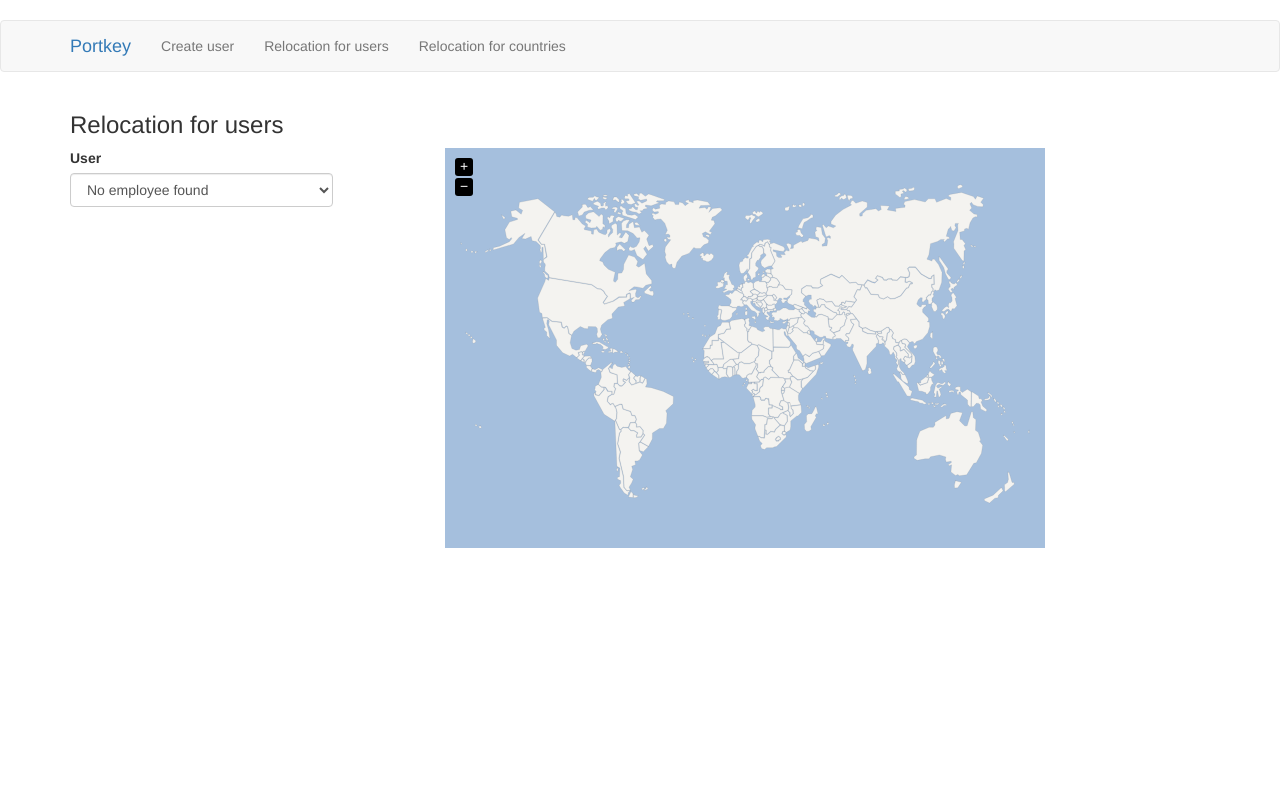
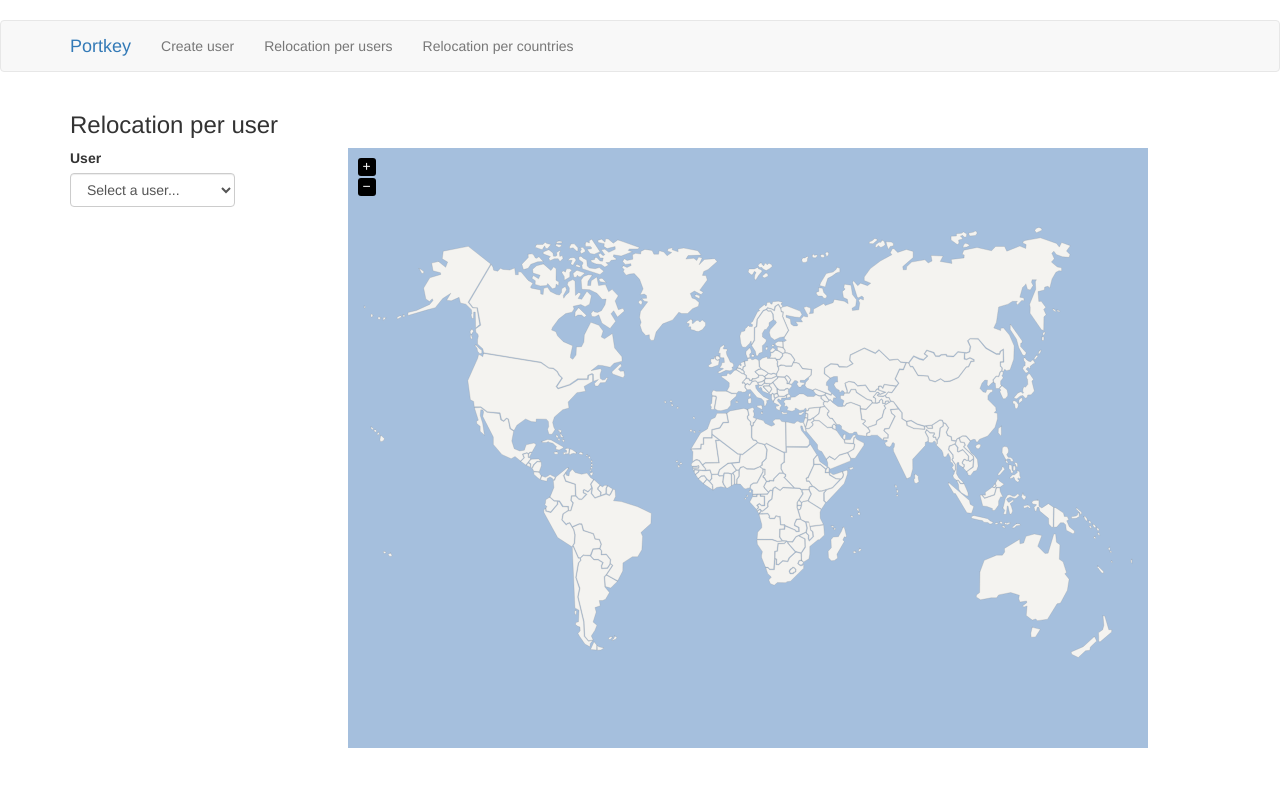
Before and after one commit to thiagosenador/RelocationTool, a Flask app: template RelocationTool/bookshelf/templates/ShowUserPreferences.html in a window 1280 px wide. Shown: the top 787 px of the page. Run offline with Flask 2, Linux system fonts and the light colour scheme; the template is opened without the code that fills it, so the values that code supplies are empty; some libraries are stand-ins or nearby versions.

Commit message:
bug fixes

```diff
--- a/RelocationTool/bookshelf/model_datastore.py
+++ b/RelocationTool/bookshelf/model_datastore.py
@@ -169,7 +169,7 @@ def GetUserCountriesByPreferences(limit=10, cursor=None, preferences=object):
     countries = builtin_list(map(from_datastore, countries))
 
     # Remove country exceptions
-    if ',' in preferences['ExceptCountries']:
+    if 'ExceptCountries' in preferences and ',' in preferences['ExceptCountries']:
         exceptionCountries = preferences['ExceptCountries'].split(',')
         for country in countries:
             if country['CountryName'] in exceptionCountries:
@@ -211,8 +211,8 @@ def createUserPreference(data):
 
     embedded_key = ds.key('User')
     embedded_entity = datastore.Entity(key=embedded_key)
-    embedded_entity['InternationalEducation'] = data['education'] == 'true' if 'education' in data  else False
-    embedded_entity['Population'] = int(data['population'])
+    embedded_entity['InternationalEducation'] = data['education'] == 'true' if 'education' in data else False
+    embedded_entity['Population'] = int(data['population']) if data['population'] != '' else int('0')
     embedded_entity['Climate'] = data['climate']
     embedded_entity['ExceptCountries'] = data['exceptions'] if 'exceptions' in data else ''
 
--- a/RelocationTool/bookshelf/templates/ShowUserPreferences.html
+++ b/RelocationTool/bookshelf/templates/ShowUserPreferences.html
@@ -2,14 +2,15 @@
 
 {% block content %}
 
-<h3>Relocation for users</h3>
+<h3>Relocation per user</h3>
 
-<form method="GET" enctype="multipart/form-data">
+<form method="GET" enctype="multipart/form-data" class="form">
     <div class="row">
         <div class="form-group">
-            <div class="col-md-3">
+            <div class="col-md-2">
                 <label for="user">User</label>
                 <select name="user" id="user" onchange="if (this.value) window.location.href = this.value;" class="form-control">
+                    <option>Select a user...</option>
                     {% for user in users %}
                     {% if countries == None %}
                     <option value="/ShowUserPreferences/{{user.UserName}}">{{user.UserName}}</option>
@@ -26,7 +27,7 @@
                 </select>
             </div>
 
-            <div id="vmap" style="width: 600px; height: 400px;" class="col-md-8 col-md-offset-1">
+            <div id="vmap" style="width: 800px; height: 600px;" class="col-md-9 col-md-offset-1">
                 {% if countries != None %}
                 {% for country in countries %}
                 <input type="hidden" class="selectedCountries" value="{{country['Code']}}" />
--- a/RelocationTool/bookshelf/templates/base.html
+++ b/RelocationTool/bookshelf/templates/base.html
@@ -20,8 +20,8 @@
             </div>
             <ul class="nav navbar-nav">
                 <li><a href="/createuser">Create user</a></li>
-                <li><a href="/ShowUserPreferences">Relocation for users</a></li>
-                <li><a href="/RelocationCountry">Relocation for countries</a></li>
+                <li><a href="/ShowUserPreferences">Relocation per users</a></li>
+                <li><a href="/RelocationCountry">Relocation per countries</a></li>
             </ul>
         </div>
     </div>
--- a/RelocationTool/bookshelf/templates/createUser.html
+++ b/RelocationTool/bookshelf/templates/createUser.html
@@ -15,6 +15,7 @@
             <div class="form-group">
                 <label for="climate">Climate</label>
                 <select id="climate" name="climate" class="form-control">
+                    <option>Select a climate...</option>
                     {% for climate in options %}
                     <option value="{{climate.ClimateName}}">{{climate.ClimateName}}</option>
                     {% endfor %}
```
Also changed, not shown: RelocationTool/bookshelf/templates/RelocationCountry.html (+36 -30 lines).
